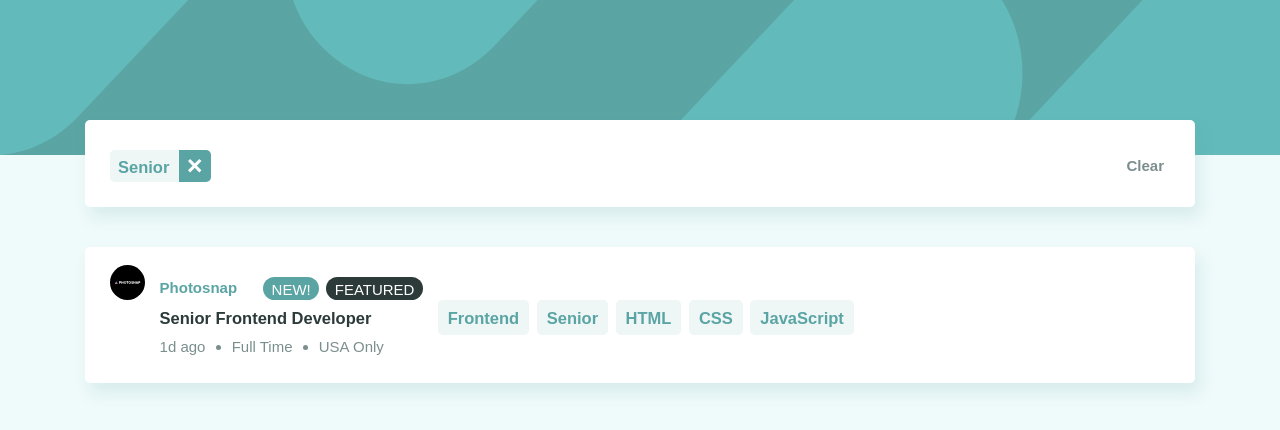
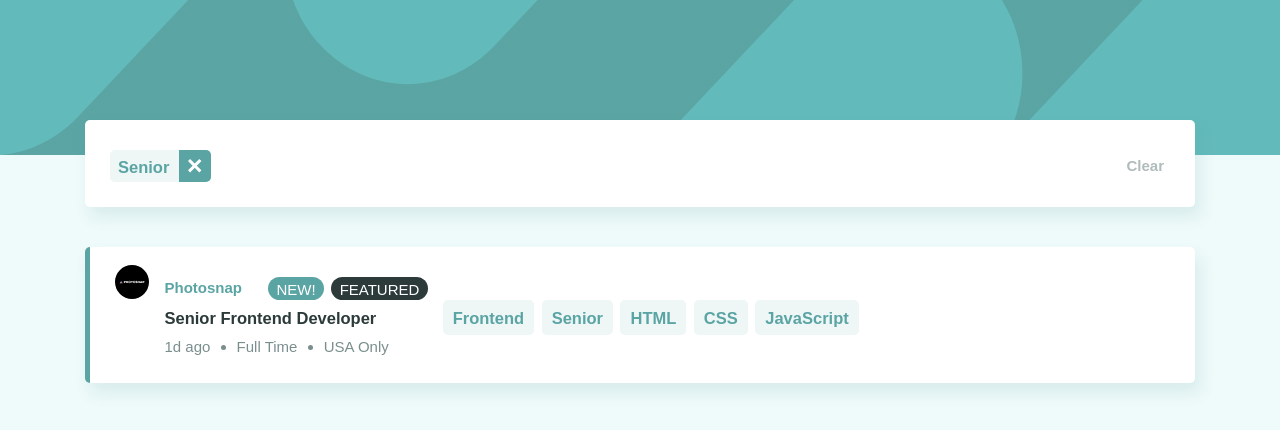
Before and after one commit to edo979/static-job-listings, a React (Create React App) app: page / in a window 1280 px wide. Both pictures are taken after a click on the button "Senior". Shown: the top 430 px of the page. Built offline with nearby package versions, Linux system fonts and the light colour scheme.

Commit message:
add left border to featured job, fix clear btn

```diff
--- a/src/components/JobItem.jsx
+++ b/src/components/JobItem.jsx
@@ -15,8 +15,18 @@ function JobItem({ data, dispatch }) {
     } = data,
     categoryList = [role, level, ...languages, ...tools]
 
+  function getClases() {
+    let className = 'container'
+
+    if (featured) {
+      return className + ' border-left'
+    } else {
+      return className
+    }
+  }
+
   return (
-    <li aria-label="job" className="container">
+    <li aria-label="job" className={getClases()}>
       <article className="job | flex" aria-label="job information">
         <aside className="job_logo" aria-hidden="true">
           <img src={logo} alt="" />
--- a/src/components/jobCategories.css
+++ b/src/components/jobCategories.css
@@ -5,7 +5,7 @@
 .job-categories > button {
   border: none;
   font-weight: 700;
-  color: var(--clr-neutral-500);
+  color: var(--clr-neutral-400);
   background-color: transparent;
 }
 
--- a/src/index.css
+++ b/src/index.css
@@ -68,7 +68,7 @@ h6 {
   --clr-neutral-800: hsl(180, 52%, 96%);
   --clr-neutral-700: hsl(180, 31%, 95%);
   --clr-neutral-500: hsl(180, 8%, 52%);
-  --clr-neutral-400: hsla(180, 8%, 52%, 0.5);
+  --clr-neutral-400: hsla(180, 8%, 52%, 0.6);
   --clr-neutral-200: hsl(180, 14%, 20%);
 }
 
@@ -170,6 +170,10 @@ body {
   background-color: var(--clr-neutral-200);
 }
 
+.border-left {
+  border-left: 5px solid var(--clr-primary);
+}
+
 @media (min-width: 35em) {
   .category-list {
     --f-justify: center;
```
